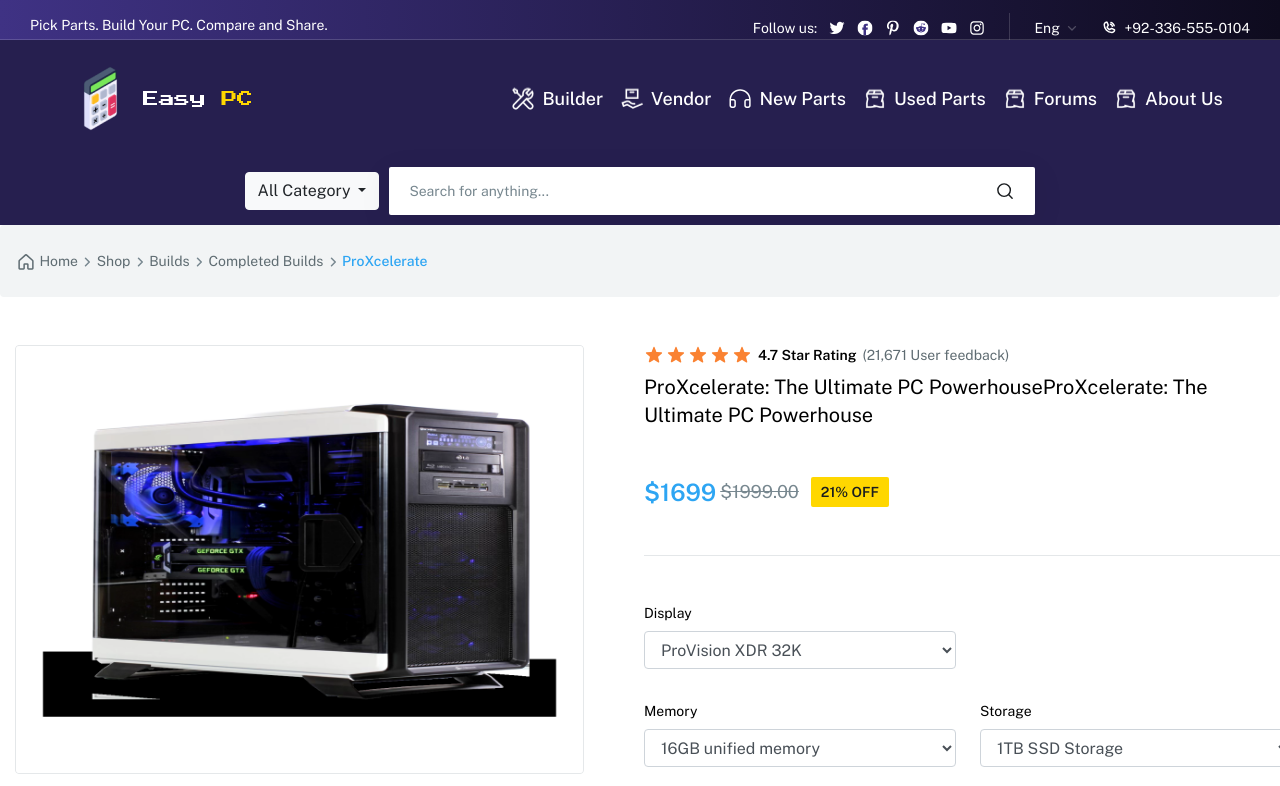
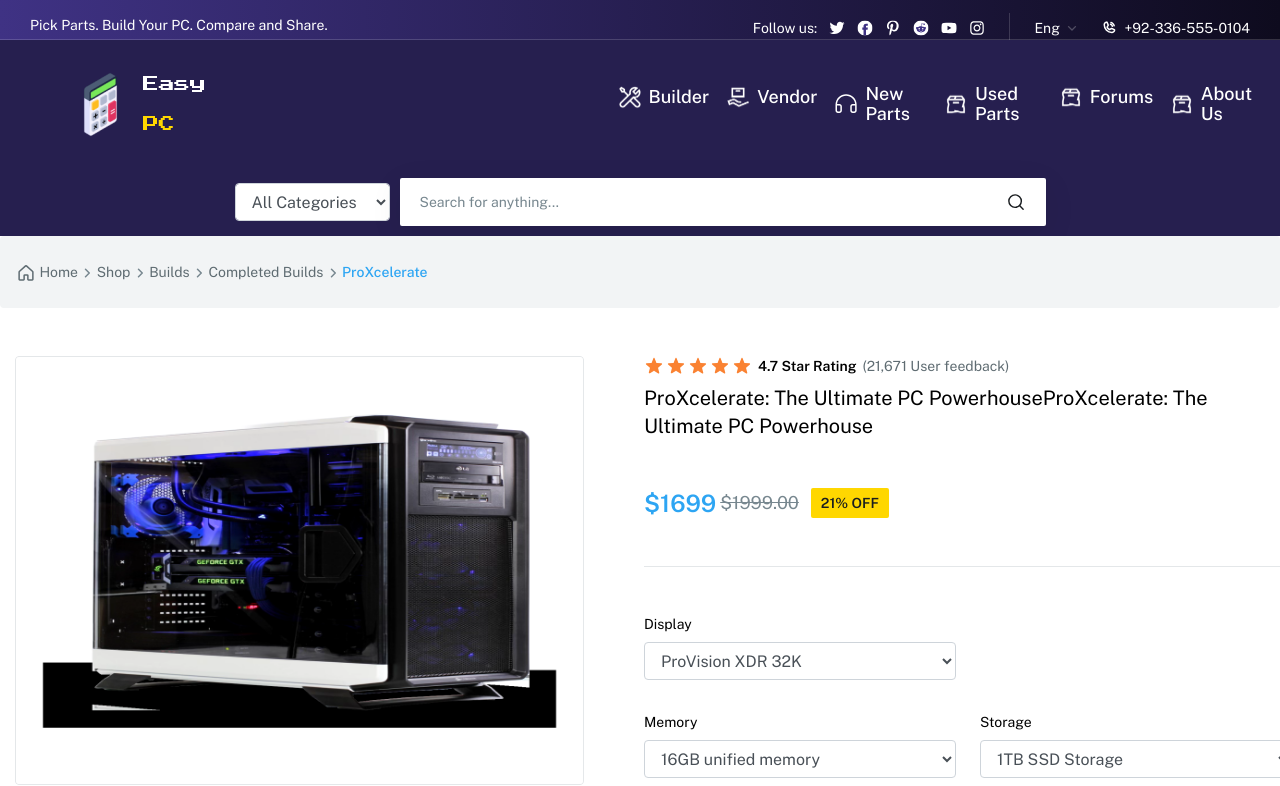
Before and after one commit to okusjid/EasyPC, a website built with Parcel: page PRODUCT-DETAILS.html in a window 1280 px wide. Shown: the top 786 px of the page. Built offline with nearby package versions, Linux system fonts and the light colour scheme; a web font is replaced by a local one.

Commit message:
Updated Product Details

```diff
--- a/PRODUCT-DETAILS.html
+++ b/PRODUCT-DETAILS.html
@@ -151,7 +151,7 @@
           <span class="" role="button"><i class="fa fa-bars" aria-hidden="true" style="color:#e6e6ff"></i></span>
         </button>
 
-        <div class="collapse navbar-collapse left-side2" id="navbarSupportedContent">
+        <div class="collapse navbar-collapse left-side2" id="navbarSupportedContent" style="margin-left: 30%;">
           <ul class="navbar-nav mr-auto">
             <li class="nav-item">
               <a class="nav-link" href="#">
@@ -214,16 +214,11 @@
 
       <div class="frame-wrapper1 row">
         <div class="category-parent1">
-        <div class="dropdown">
-                <button class="btn btn-light dropdown-toggle" type="button" id="dropdownMenuButton1" data-bs-toggle="dropdown" aria-expanded="false">
-                    All Category
-                </button>
-                <ul class="dropdown-menu" aria-labelledby="dropdownMenuButton1" style="height: 50px;">
-                    <li><a class="dropdown-item" href="#">Category 1</a></li>
-                    <li><a class="dropdown-item" href="#">Category 2</a></li>
-                    <li><a class="dropdown-size" href="#">Category 3</a></li>
-                </ul>
-            </div>
+        <select class="form-control form-control-md" id="exampleInputEmail1" style="width: 155px;">
+          <option class="good-morning">All Categories
+            <img class="regularcaretdown-icon5" alt="" src="./public/regularcaretdown2.svg" />
+          </option>
+        </select>
           <div class="search-for-anything-container">
             <div class="search-for-anything2">Search for anything...</div>
             <img class="regularmagnifyingglass-icon2" alt="" src="./public/regularmagnifyingglass.svg">
```
